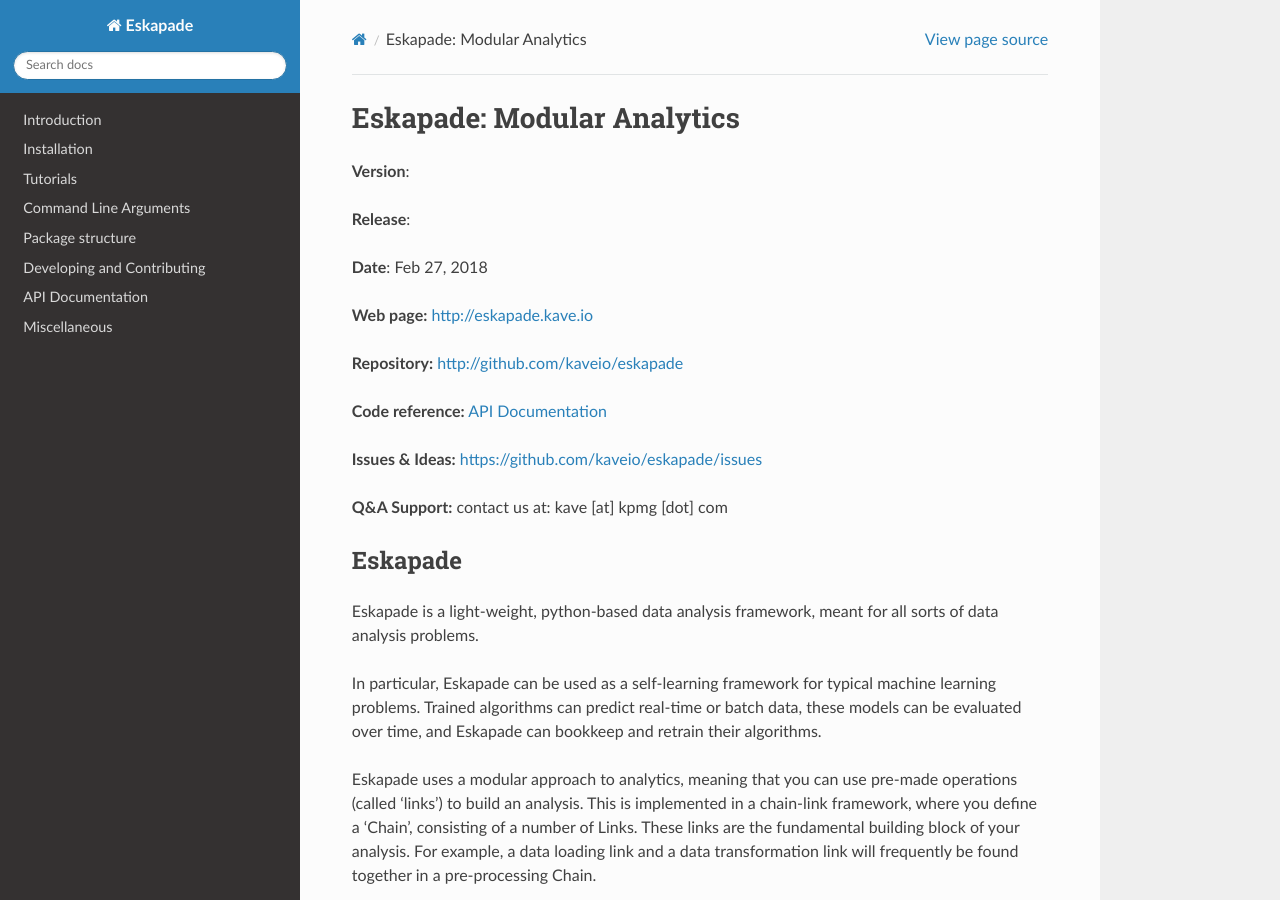
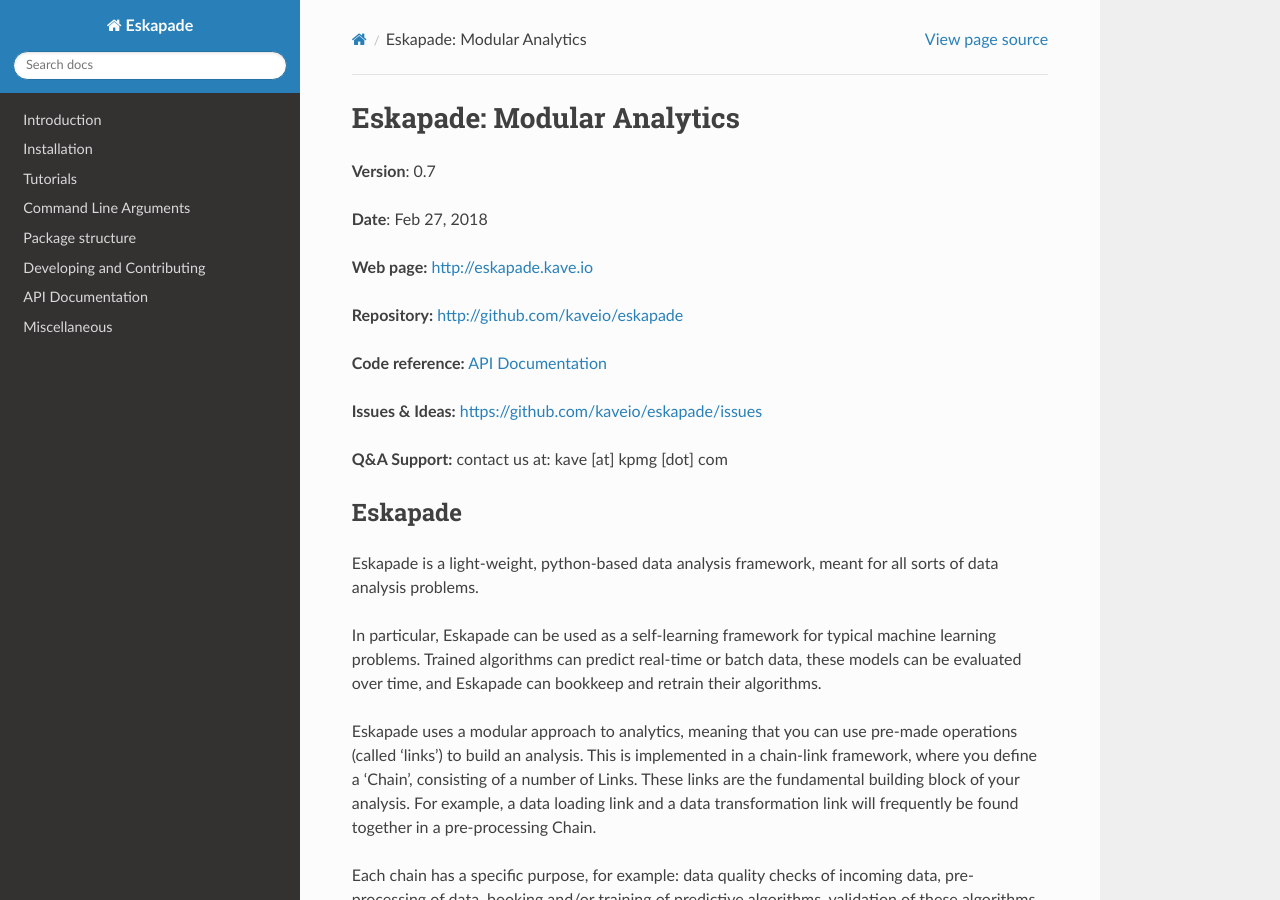
Before and after one commit to KaveIO/Eskapade, a Sphinx documentation site: the page built from docs/source/index.rst, in a window 1280 px wide and 900 px high. Built offline with Sphinx 7.4.7 and the Read the Docs theme 2.0.0, drawn with Linux system fonts in a browser that asks for light colours.

Commit message:
Docs: set version in index file explicitly to 0.7, for readthedocs.

```diff
--- a/README.rst
+++ b/README.rst
@@ -76,7 +76,7 @@
 and start experiencing its advantages.
 
 The focus of the provided documentation is on constructing a data analysis setup in Eskapade.
-Machine learning interfaces will be included in an upcoming release. Stay tuned!
+Machine learning interfaces will be included in an upcoming release.
 
 
 Installation
--- a/docs/source/index.rst
+++ b/docs/source/index.rst
@@ -9,9 +9,7 @@
 
 .. module:: eskapade
 
-**Version**: |version|
-
-**Release**: |release|
+**Version**: 0.7
 
 **Date**: |today|
 
```
